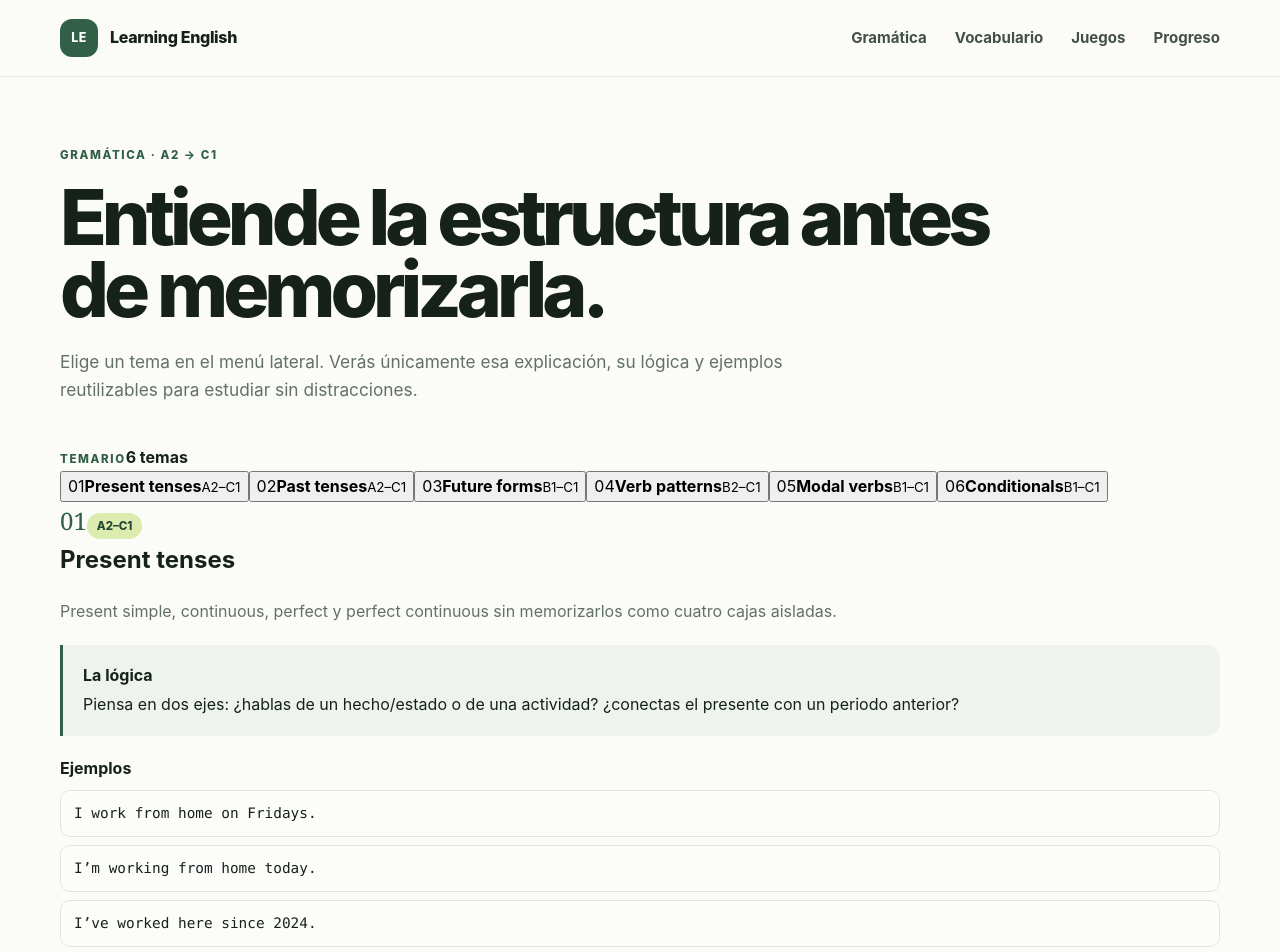
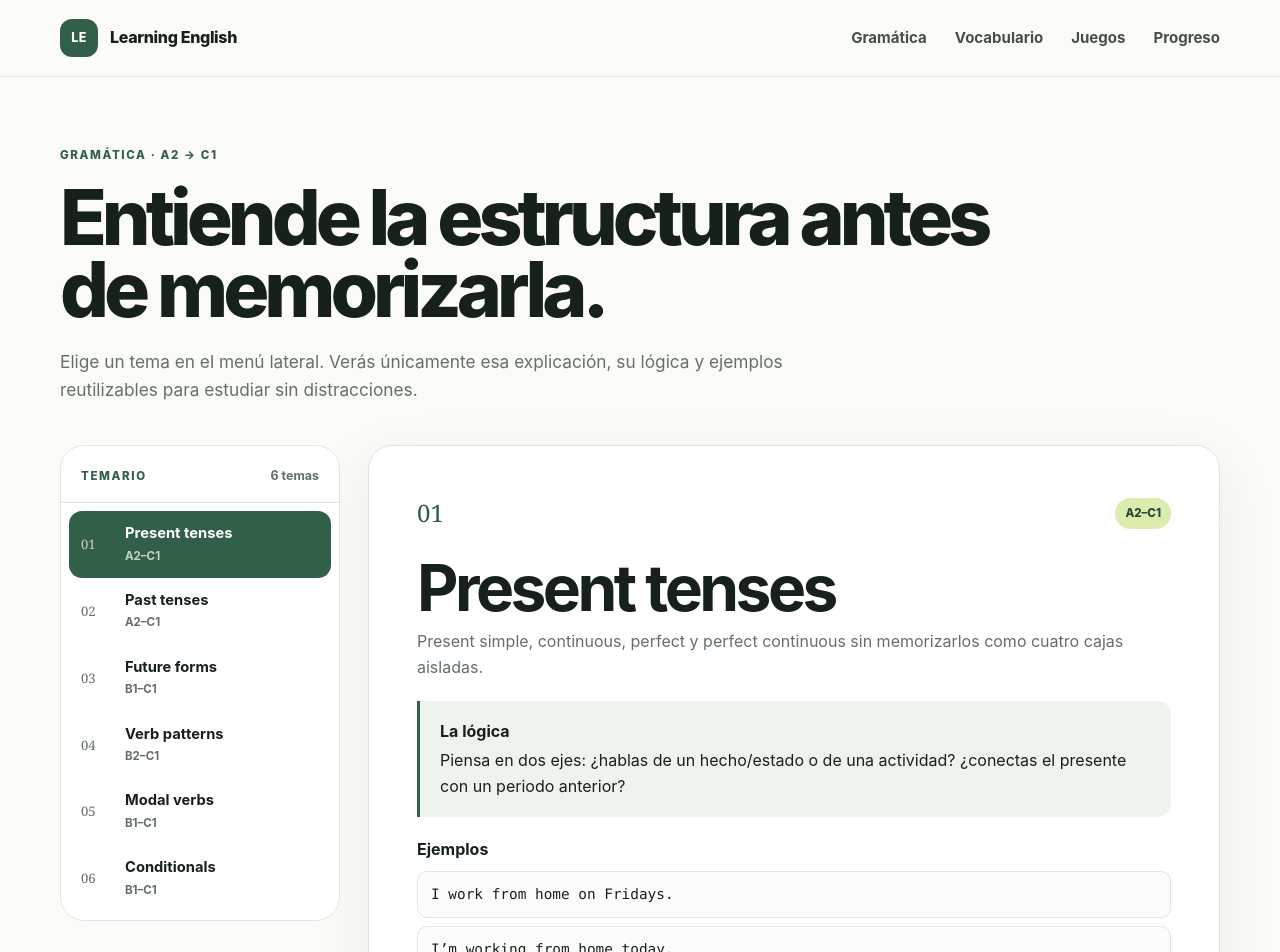
Before and after one commit to susinodevelop/learningenglish, a Next.js app: page /grammar in a window 1280 px wide. Shown: the top 952 px of the page. Built offline with nearby package versions, Linux system fonts and the light colour scheme.

Commit message:
style: wire grammar browser to css module

```diff
--- a/components/grammar-browser.tsx
+++ b/components/grammar-browser.tsx
@@ -2,6 +2,7 @@
 
 import { useState } from "react";
 import type { GrammarTopic } from "@/lib/content";
+import styles from "./grammar-browser.module.css";
 
 type GrammarBrowserProps = {
   topics: GrammarTopic[];
@@ -15,27 +16,27 @@ export function GrammarBrowser({ topics }: GrammarBrowserProps) {
   if (!activeTopic) return null;
 
   return (
-    <div className="grammar-layout">
-      <aside className="grammar-sidebar" aria-label="Temas de gramática">
-        <div className="grammar-sidebar-heading">
+    <div className={styles.layout}>
+      <aside className={styles.sidebar} aria-label="Temas de gramática">
+        <div className={styles.sidebarHeading}>
           <span className="eyebrow">Temario</span>
           <strong>{topics.length} temas</strong>
         </div>
 
-        <nav className="grammar-sidebar-nav">
+        <nav className={styles.nav}>
           {topics.map((topic, index) => {
             const isActive = topic.slug === activeTopic.slug;
 
             return (
               <button
                 type="button"
-                className={`grammar-topic-button${isActive ? " active" : ""}`}
+                className={`${styles.topicButton}${isActive ? ` ${styles.active}` : ""}`}
                 key={topic.slug}
                 onClick={() => setActiveSlug(topic.slug)}
                 aria-current={isActive ? "page" : undefined}
               >
-                <span className="grammar-topic-number">{String(index + 1).padStart(2, "0")}</span>
-                <span className="grammar-topic-copy">
+                <span className={styles.number}>{String(index + 1).padStart(2, "0")}</span>
+                <span className={styles.copy}>
                   <strong>{topic.title}</strong>
                   <small>{topic.level}</small>
                 </span>
@@ -45,9 +46,9 @@ export function GrammarBrowser({ topics }: GrammarBrowserProps) {
         </nav>
       </aside>
 
-      <main className="grammar-content" aria-live="polite">
-        <article className="grammar-lesson-card" key={activeTopic.slug}>
-          <div className="grammar-lesson-meta">
+      <main className={styles.content} aria-live="polite">
+        <article className={styles.lessonCard} key={activeTopic.slug}>
+          <div className={styles.lessonMeta}>
             <span className="lesson-number">{String(activeIndex + 1).padStart(2, "0")}</span>
             <span className="level-pill">{activeTopic.level}</span>
           </div>
```
